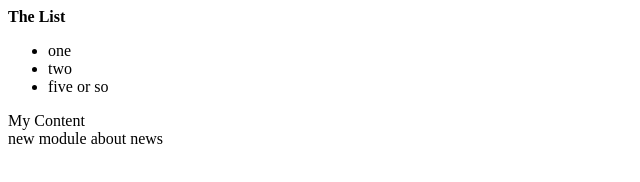
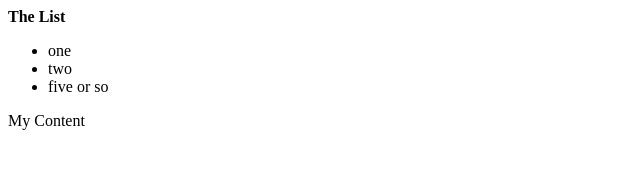
Before and after one commit to melodyhenry/test, a plain HTML site: page index.html in a window 1280 px wide. Shown: the whole page, without its empty margins (0-640 px from the left). Drawn offline with Linux system fonts and the light colour scheme.

Commit message:
news gone

```diff
--- a/index.html
+++ b/index.html
@@ -16,9 +16,5 @@
 		<div>My Content</div>
 	</module-two>
 
-	<module-three>
-		<div>new module about news</div>
-	</module-three>
-
 <body>
 <html>
```
